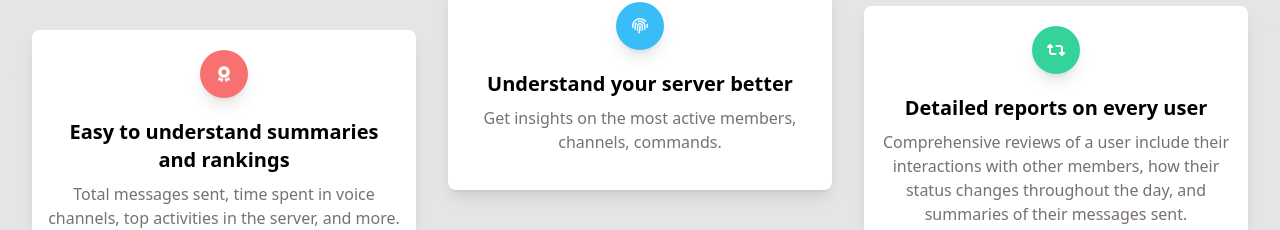
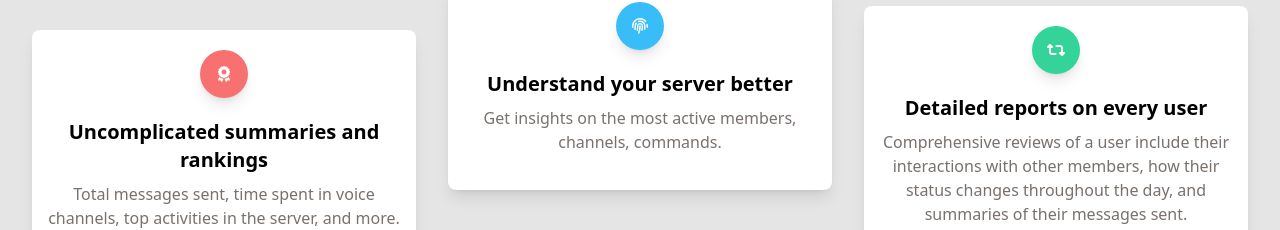
Before and after one commit to WiIIiamTang/discordwrapped, a SvelteKit app: page / in a window 1280 px wide. Shown: the part 522-752 px from the top of the page. Built offline with nearby package versions, Linux system fonts and the light colour scheme.

Commit message:
adjust wording on home page blurbs

```diff
--- a/src/routes/+page.svelte
+++ b/src/routes/+page.svelte
@@ -57,7 +57,7 @@
 								>
 									<i class="fas fa-award" />
 								</div>
-								<h6 class="text-xl font-semibold">Easy to understand summaries and rankings</h6>
+								<h6 class="text-xl font-semibold">Uncomplicated summaries and rankings</h6>
 								<p class="mt-2 mb-4 text-stone-500">
 									Total messages sent, time spent in voice channels, top activities in the server,
 									and more.
```
